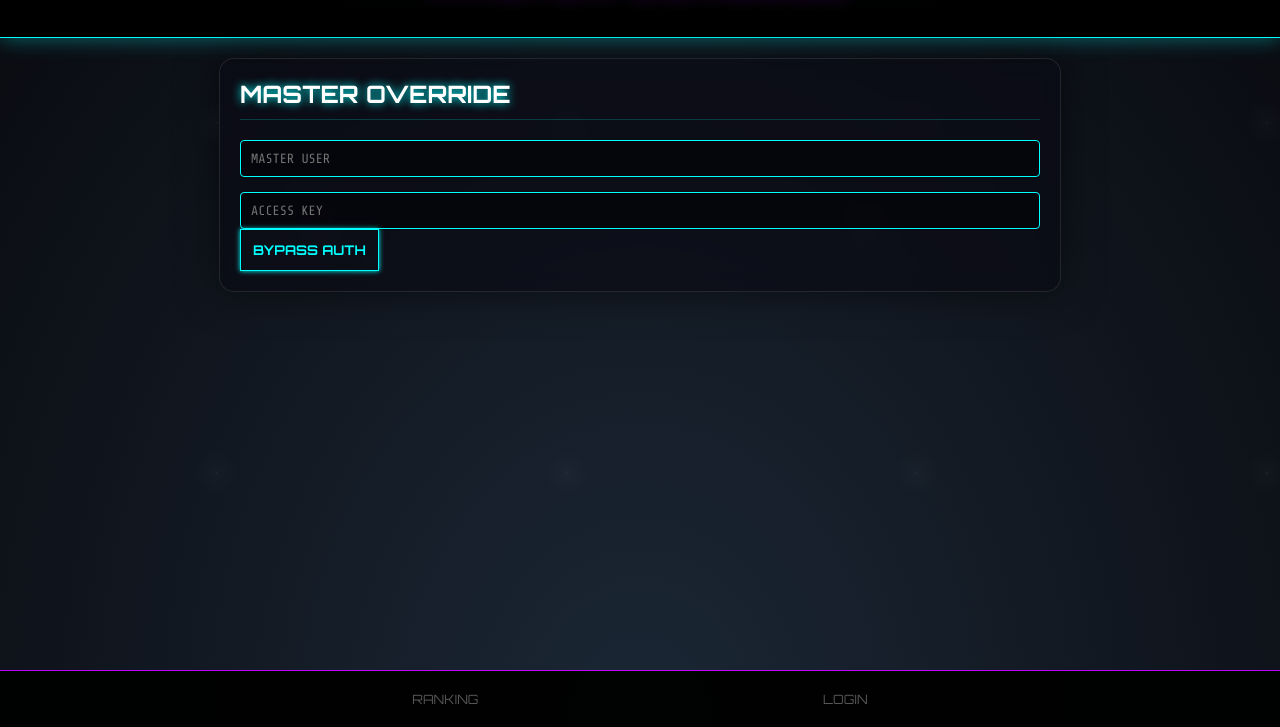
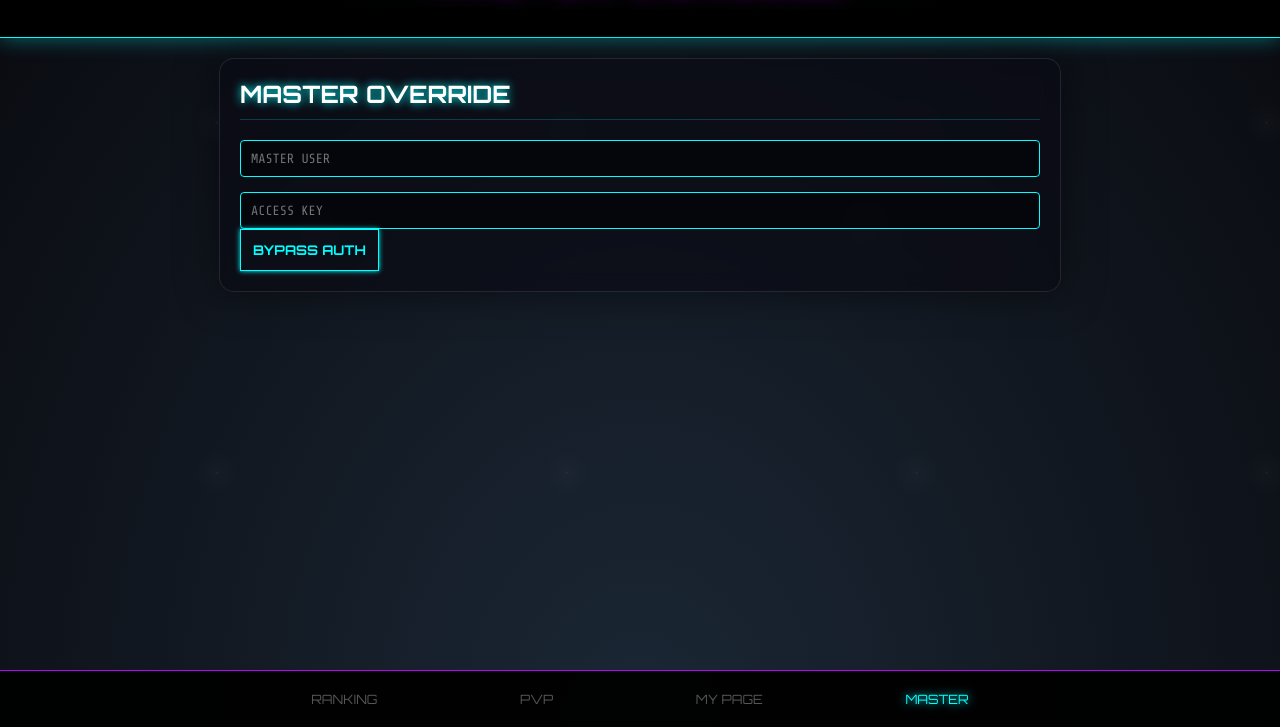
Before and after one commit to Kabocha13/jong, a plain HTML site: page master.html in a window 1280 px wide. Shown: the part 73-800 px from the top of the page. Drawn offline with nearby package versions, Linux system fonts and the light colour scheme.

Commit message:
Update master.html

```diff
--- a/master.html
+++ b/master.html
@@ -66,10 +66,9 @@
     <footer class="cyber-footer">
         <nav class="footer-nav" id="main-nav">
             <a href="index.html" class="nav-link">RANKING</a>
-            <a href="master.html" class="nav-link active master-required hidden">MASTER</a>
-            <a href="pvp.html" class="nav-link auth-required hidden">PVP</a>
-            <a href="mypage.html" class="nav-link auth-required hidden">MY PAGE</a>
-            <a href="mypage.html" class="nav-link guest-only">LOGIN</a>
+            <a href="pvp.html" class="nav-link">PVP</a>
+            <a href="mypage.html" class="nav-link">MY PAGE</a>
+            <a href="master.html" class="nav-link active">MASTER</a>
         </nav>
     </footer>
 
```
